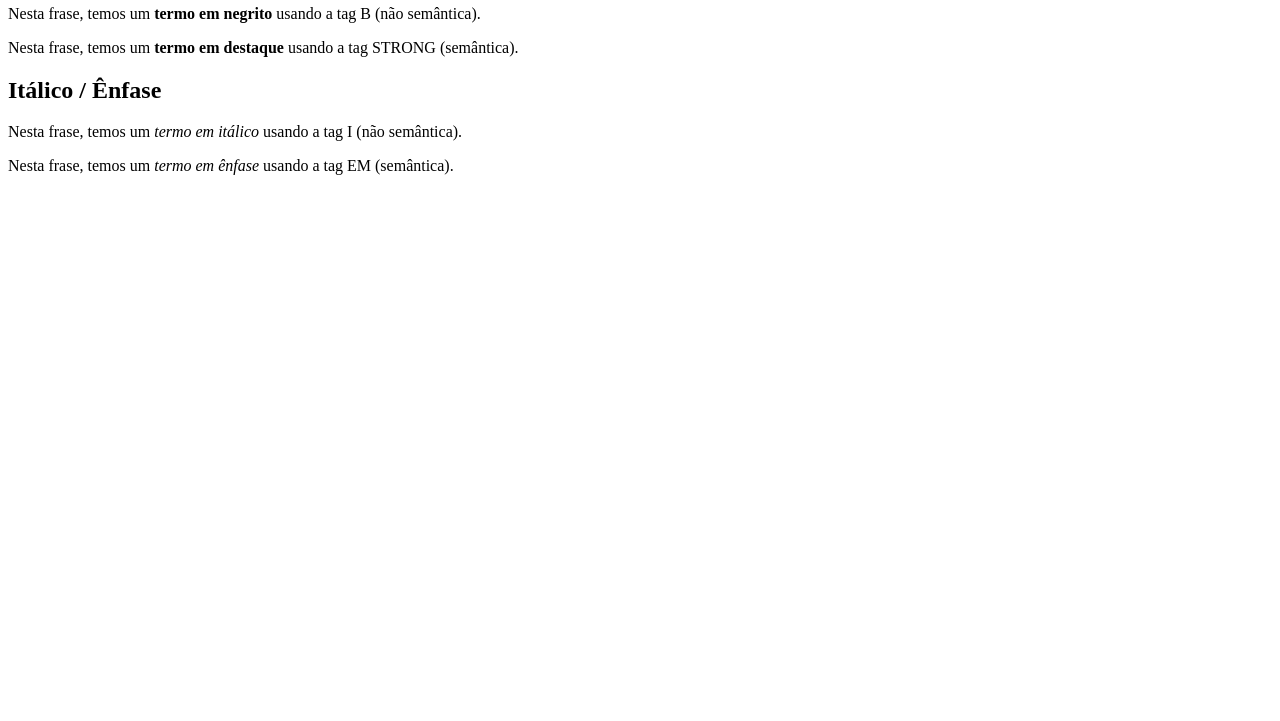
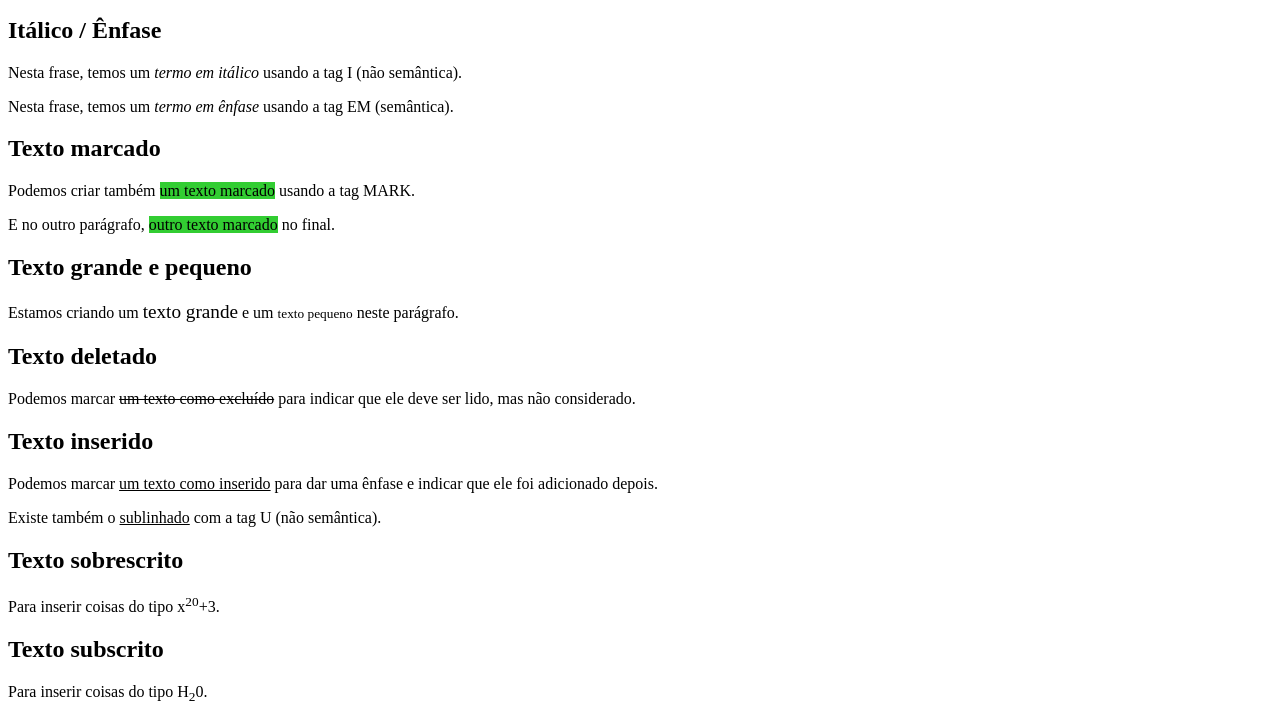
Before and after one commit to mateusadada/html5-css3-modulo1-cursoemvideo, a plain HTML site: page html-css/exercises/exercise_008/index.html in a window 1280 px wide. Shown: the part 204-925 px from the top of the page. Before the commit the page ends 800 px from the top, so only its background shows below. Drawn offline with Linux system fonts and the light colour scheme.

Commit message:
Created exercise_009

```diff
--- a/html-css/exercises/exercise_008/index.html
+++ b/html-css/exercises/exercise_008/index.html
@@ -6,12 +6,15 @@
     <meta name="viewport" content="width=device-width, initial-scale=1.0">
     <link rel="shortcut icon" href="favicon.ico" type="image/x-icon">
     <title>Exercise 008</title>
+    <style>
+        mark {
+            background-color: limegreen;
+        }
+    </style>
 </head>
 
 <body>
-    <h1>Negrito e itálico</h1><hr>
-
-    <h1>Principais formatações</h1>
+    <h1>Principais formatações</h1><hr>
         <h2>Negrito / Destaque</h2>
             <p>
                 Nesta frase, temos um <b>termo em negrito</b> usando a tag B (não semântica).
@@ -27,5 +30,41 @@
             <p>
                 Nesta frase, temos um <em>termo em ênfase</em> usando a tag EM (semântica).
             </p>
-</body>
+
+        <h2>Texto marcado</h2>
+            <p>
+                Podemos criar também <mark>um texto marcado</mark> usando a tag MARK.
+            </p>
+            <p>
+                E no outro parágrafo, <mark>outro texto marcado</mark> no final.
+            </p>
+
+        <h2>Texto grande e pequeno</h2>
+        <p>
+            Estamos criando um <big>texto grande</big> e um <small>texto pequeno</small> neste parágrafo.
+        </p>
+
+        <h2>Texto deletado</h2>
+            <p>
+                Podemos marcar <del>um texto como excluído</del> para indicar que ele deve ser lido, mas não considerado.
+            </p>
+
+        <h2>Texto inserido</h2>
+            <p>
+                Podemos marcar <ins>um texto como inserido</ins> para dar uma ênfase e indicar que ele foi adicionado depois.
+            </p>
+            <p>
+                Existe também o <u>sublinhado</u> com a tag U (não semântica).
+            </p>
+
+        <h2>Texto sobrescrito</h2>
+            <p>
+                Para inserir coisas do tipo x<sup>20</sup>+3.
+            </p>
+
+        <h2>Texto subscrito</h2>
+            <p>
+                Para inserir coisas do tipo H<sub>2</sub>0.
+            </p>
+    </body>
 </html>
```
Also changed, not shown: html-css/exercises/exercise_009/index.html (added, +55 -0 lines), html-css/exercises/exercise_009/favicon.ico (added).
